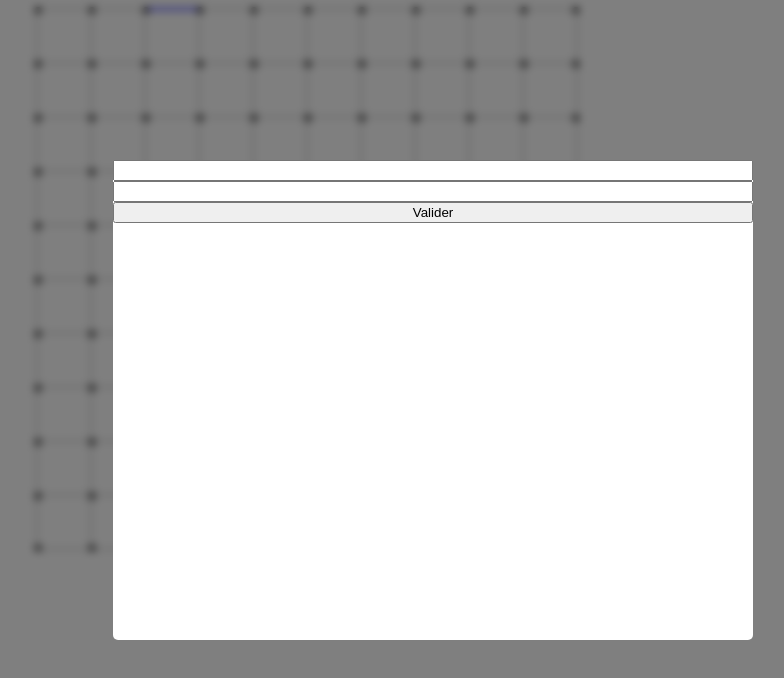
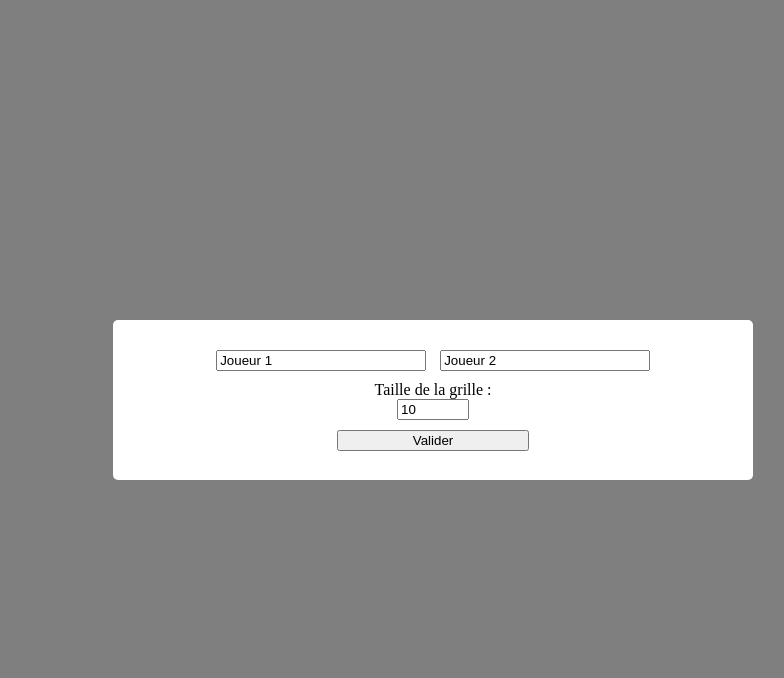
Before and after one commit to Yopaman/dots-and-boxes, a website built with Parcel: page src/index.html in a window 1280 px wide. Shown: the whole page, without its empty margins (207-991 px from the left). Built offline with nearby package versions, Linux system fonts and the light colour scheme.

Commit message:
add create game ui

```diff
--- a/src/UI/UI_Creation.ts
+++ b/src/UI/UI_Creation.ts
@@ -11,17 +11,41 @@ export default class UI_Creation extends HTMLElement {
         container.classList.add("form-container")
 
         const player1Input = document.createElement("input")
+        player1Input.classList.add("player1-input")
+        player1Input.setAttribute("value", "Joueur 1")
         const player2Input = document.createElement("input")
+        player2Input.classList.add("player2-input")
+        player2Input.setAttribute("value", "Joueur 2")
 
         const validateButton = document.createElement("button")
+        validateButton.classList.add("validate-button")
         validateButton.appendChild(document.createTextNode("Valider"))
 
-        container.appendChild(player1Input)
-        container.appendChild(player2Input)
+        const inputsContainer = document.createElement("div")
+        inputsContainer.classList.add("inputs-container")
+        inputsContainer.appendChild(player1Input)
+        inputsContainer.appendChild(player2Input)
+
+        const sizeLabel = document.createElement("label")
+        sizeLabel.appendChild(document.createTextNode("Taille de la grille :"))
+        const sizeInput = document.createElement("input")
+        sizeInput.classList.add("size-input")
+        sizeInput.setAttribute("type", "number")
+        sizeInput.setAttribute("value", "10")
+        sizeInput.setAttribute("min", "4")
+        sizeInput.setAttribute("max", "20")
+
+        container.appendChild(inputsContainer)
+        container.appendChild(sizeLabel)
+        container.appendChild(sizeInput)
         container.appendChild(validateButton)
 
 
         overlay.appendChild(container)
         this.appendChild(overlay)
     }
+
+    createGame() {
+
+    }
 }
--- a/src/index.html
+++ b/src/index.html
@@ -9,7 +9,6 @@
 </head>
 <body>
     <div class="app">
-        <game-board board-width="10" board-height="10"></game-board>
         <game-info></game-info>
     </div>
 
--- a/src/style.scss
+++ b/src/style.scss
@@ -170,9 +170,33 @@ td.selected-top {
     position: absolute;
     background-color: white;
     width: 50%;
-    height: 60%;
+    height: 20%;
     opacity: 1.0;
     border-radius: 5px;
     display: flex;
     flex-direction: column;
+    justify-items: center;
+    justify-content: center;
+    align-items: center;
 }
+
+.inputs-container {
+    display: flex;
+    width: 70%;
+    margin-bottom: 10px;
+    flex-direction: row;
+    justify-content: space-around;
+}
+
+.player1-input, .player2-input {
+    width: 45%;
+}
+
+.size-input {
+    width: 10%;
+    margin-bottom: 10px;
+}
+
+.validate-button {
+    width: 30%;
+}
```
